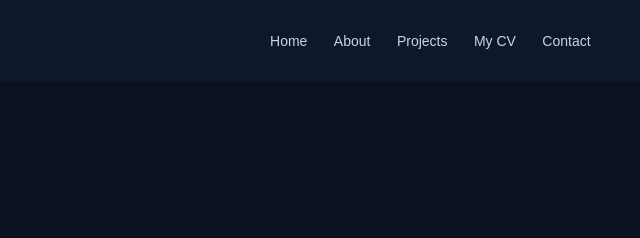
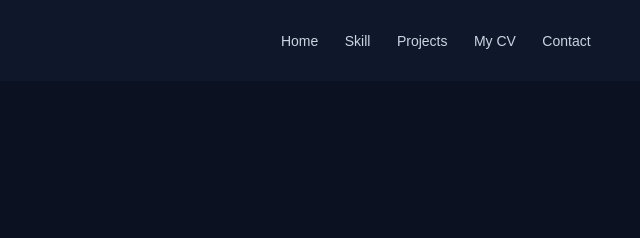
Before and after one commit to Crababa7/crababa7.github.io, a plain HTML site: page index.html in a window 1280 px wide. Shown: the top 238 px of the page, 587-1227 px from the left. Drawn offline with Linux system fonts and the light colour scheme.

Commit message:
Rename 'About' link to 'Skill' in navigation

```diff
--- a/index.html
+++ b/index.html
@@ -252,7 +252,7 @@
         <div class="logo">PETER OKPEH.</div>
         <div>
             <a href="#home">Home</a>
-            <a href="#about">About</a>
+            <a href="#about">Skill</a>
             <a href="#projects">Projects</a>
             <a href="#cv">My CV</a>
             <a href="#contact">Contact</a>
```
